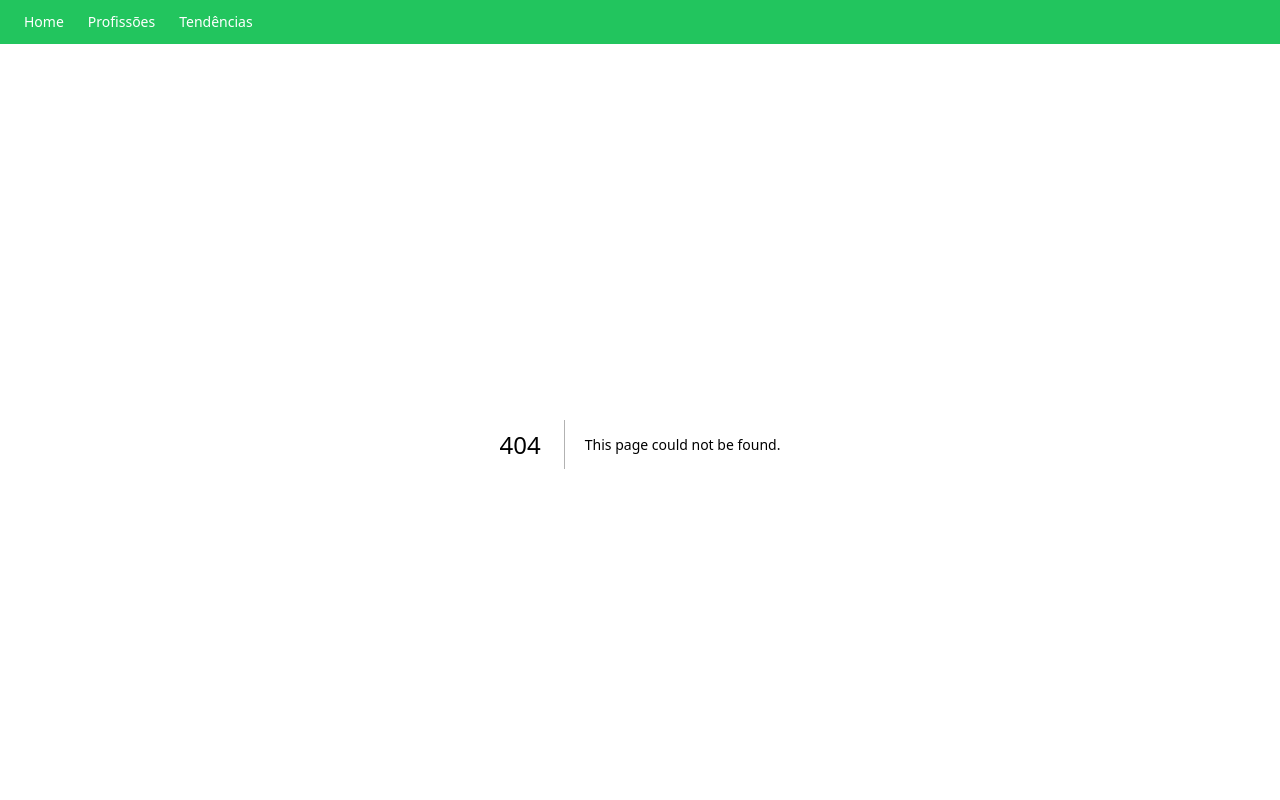
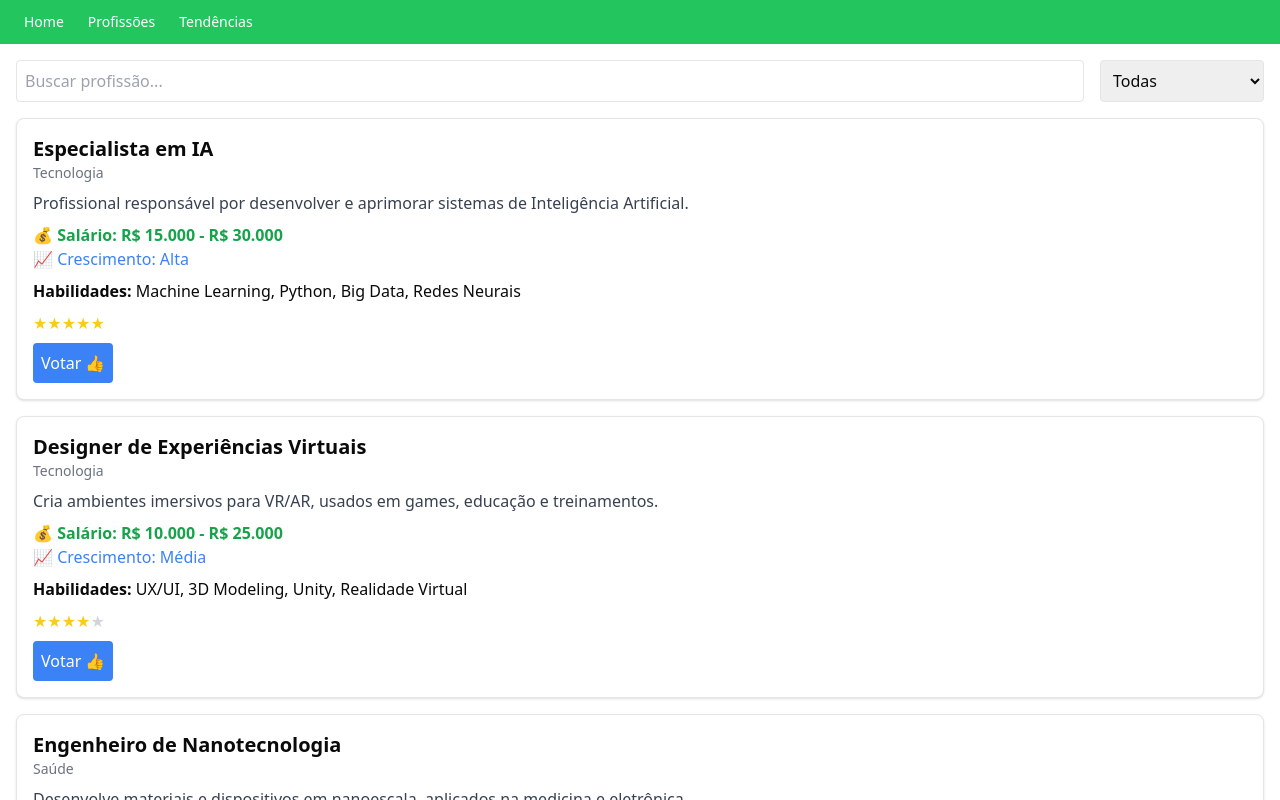
Before and after one commit to Rozangela-S/Web-prodession, a Next.js app: page /profissoes in a window 1280 px wide. Before the commit this address had no page. Shown: the top 800 px of the page. Built offline with nearby package versions, Linux system fonts and the light colour scheme.

Commit message:
feat: creation endpoints home, profissoes and tendencias

```diff
--- a/src/app/home/page.tsx
+++ b/src/app/home/page.tsx
@@ -1,23 +1,23 @@
-import { MarqueeDemoVertical } from "@/components/magicui/maqueevertical";
+import { AnimatedListDemo } from "@/components/anima";
+import Image from "next/image";
 
 export default function HomePage() {
   return (
-    <>
-      <main className="flex items-center justify-center min-h-screen ">
-        {/* Contêiner ocupando toda a altura */}
-        <div className="flex w-full min-h-screen">
-          {/* Lado direito com MarqueeDemo */}
-          <div className="w-1/2 flex items-center justify-center p-4">
-            <MarqueeDemoVertical />
-          </div>
+    <main className="grid grid-cols-2 min-h-screen">
+      {/* Contêiner da Imagem */}
+      <div className="relative w-full h-screen">
+        <Image
+           src="/img.png"
+           alt="Imagem"
+           width={1000}
+           height={1000}
+           className="w-full h-full "
+        />
+      </div>
 
-           {/* Lado esquerdo (ocupa metade da tela) */}
-           <div className="w-1/2 flex items-center justify-center">
-            <h1 className="text-xl text-black">Conteúdo direito</h1>
-          </div>
-
-        </div>
-      </main>
-    </>
+      <div className="w-full h-full">
+        <AnimatedListDemo />
+      </div>
+    </main>
   );
 }
--- /dev/null
+++ b/src/app/profissoes/page.tsx
@@ -0,0 +1,127 @@
+"use client"
+import { useState } from "react";
+
+const professionsData = [
+  {
+    id: 1,
+    name: "Especialista em IA",
+    category: "Tecnologia",
+    description: "Profissional responsável por desenvolver e aprimorar sistemas de Inteligência Artificial.",
+    salary: "R$ 15.000 - R$ 30.000",
+    skills: ["Machine Learning", "Python", "Big Data", "Redes Neurais"],
+    growth: "Alta",
+    rating: 4.5,
+  },
+  {
+    id: 2,
+    name: "Designer de Experiências Virtuais",
+    category: "Tecnologia",
+    description: "Cria ambientes imersivos para VR/AR, usados em games, educação e treinamentos.",
+    salary: "R$ 10.000 - R$ 25.000",
+    skills: ["UX/UI", "3D Modeling", "Unity", "Realidade Virtual"],
+    growth: "Média",
+    rating: 4.0,
+  },
+  {
+    id: 3,
+    name: "Engenheiro de Nanotecnologia",
+    category: "Saúde",
+    description: "Desenvolve materiais e dispositivos em nanoescala, aplicados na medicina e eletrônica.",
+    salary: "R$ 18.000 - R$ 35.000",
+    skills: ["Nanomateriais", "Química", "Bioengenharia", "Microscopia"],
+    growth: "Alta",
+    rating: 4.8,
+  },
+  {
+    id: 4,
+    name: "Consultor de Sustentabilidade",
+    category: "Sustentabilidade",
+    description: "Ajuda empresas a implementar práticas sustentáveis e reduzir impacto ambiental.",
+    salary: "R$ 12.000 - R$ 22.000",
+    skills: ["ESG", "Gestão Ambiental", "Políticas Públicas", "Recursos Renováveis"],
+    growth: "Alta",
+    rating: 4.2,
+  },
+  {
+    id: 5,
+    name: "Desenvolvedor de Biohacking",
+    category: "Saúde",
+    description: "Pesquisa e desenvolve tecnologias para aprimorar o corpo humano biologicamente.",
+    salary: "R$ 14.000 - R$ 28.000",
+    skills: ["Biotecnologia", "Neurociência", "Genética", "Wearables"],
+    growth: "Média",
+    rating: 4.6,
+  },
+];
+
+export default function ProfessionList() {
+  const [search, setSearch] = useState("");
+  const [category, setCategory] = useState("Todas");
+  const [professions, setProfessions] = useState(professionsData);
+
+  const handleVote = (id:number, newRating:number) => {
+    setProfessions((prevProfessions) =>
+      prevProfessions.map((p) =>
+        p.id === id ? { ...p, rating: (p.rating + newRating) / 2 } : p
+      )
+    );
+  };
+
+  const filteredProfessions = professions.filter((p) =>
+    (category === "Todas" || p.category === category) &&
+    p.name.toLowerCase().includes(search.toLowerCase())
+  );
+
+  return (
+    <div className="p-4">
+      {/* Barra de Pesquisa e Filtro */}
+      <div className="mb-4 flex gap-4">
+        <input
+          type="text"
+          placeholder="Buscar profissão..."
+          value={search}
+          onChange={(e) => setSearch(e.target.value)}
+          className="p-2 border rounded w-full"
+        />
+        <select value={category} onChange={(e) => setCategory(e.target.value)} className="p-2 border rounded">
+          <option>Todas</option>
+          <option>Tecnologia</option>
+          <option>Saúde</option>
+          <option>Sustentabilidade</option>
+        </select>
+      </div>
+
+      {/* Lista de Profissões */}
+      <ul className="space-y-4">
+        {filteredProfessions.map((p) => (
+          <li key={p.id} className="p-4 border rounded-lg shadow bg-white">
+            <h2 className="text-xl font-bold">{p.name}</h2>
+            <p className="text-sm text-gray-500">{p.category}</p>
+            <p className="text-gray-700 mt-2">{p.description}</p>
+            <p className="text-green-600 font-semibold mt-2">💰 Salário: {p.salary}</p>
+            <p className="text-blue-500">📈 Crescimento: {p.growth}</p>
+            <p className="mt-2"><strong>Habilidades:</strong> {p.skills.join(", ")}</p>
+
+            <RatingStars rating={p.rating} />
+
+            {/* Botão de Votação */}
+            <button
+              onClick={() => handleVote(p.id, 5)}
+              className="mt-2 p-2 bg-blue-500 text-white rounded hover:bg-blue-600 transition"
+            >
+              Votar 👍
+            </button>
+          </li>
+        ))}
+      </ul>
+    </div>
+  );
+}
+
+// Componente de Estrelas de Avaliação
+const RatingStars = ({ rating}) => {
+  const stars = Array.from({ length: 5 }, (_, i) => (
+    <span key={i} className={i < rating ? "text-yellow-400" : "text-gray-300"}>★</span>
+  ));
+  return <div className="mt-2">{stars}</div>;
+};
--- /dev/null
+++ b/src/app/tendencias/page.tsx
@@ -0,0 +1,42 @@
+import TendenciasGraficos from "@/components/magicui/graficos";
+
+export default function TendenciasPage() {
+  return (
+    <div className="container mx-auto p-8">
+      <h1 className="text-3xl font-bold mb-6 text-center">🔮 Tendências do Mercado de Trabalho</h1>
+
+      {/* Seção de Gráficos */}
+      <TendenciasGraficos />
+
+      {/* Seção de Entrevistas */}
+      <div className="mt-12 p-6 bg-gray-100 rounded-lg shadow-md">
+        <h2 className="text-2xl font-bold mb-4">🎙️ Entrevistas com Especialistas</h2>
+        <InterviewCard
+          name="Dr. Roberto Silva"
+          role="Especialista em Inteligência Artificial"
+          text="A inteligência artificial será uma das áreas de maior crescimento, impactando diversos setores, desde a saúde até a indústria."
+        />
+        <InterviewCard
+          name="Dra. Fernanda Costa"
+          role="Pesquisadora em Biohacking"
+          text="Tecnologias de biohacking e aprimoramento humano estão se tornando cada vez mais populares e acessíveis, criando novas oportunidades."
+        />
+      </div>
+    </div>
+  );
+}
+interface props {
+  name: string;
+  role: string;
+  text: string;
+}
+// Componente de Card para Entrevistas
+const InterviewCard = ({ name, role, text }:props) => {
+  return (
+    <div className="bg-white p-4 rounded-lg shadow-md mb-4">
+      <h3 className="text-lg font-semibold">{name}</h3>
+      <p className="text-gray-500">{role}</p>
+      <p className="mt-2">{text}</p>
+    </div>
+  );
+};
```
